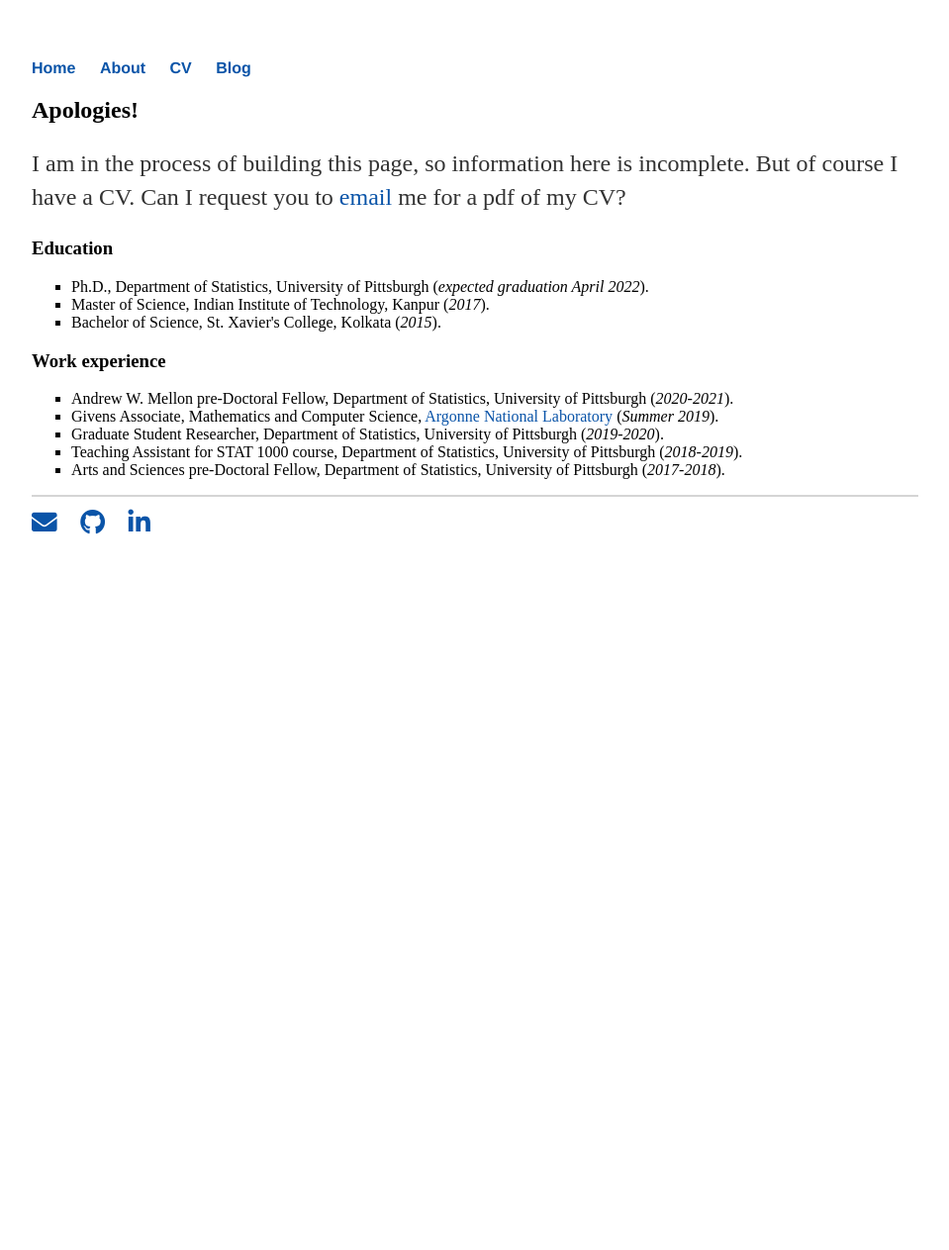
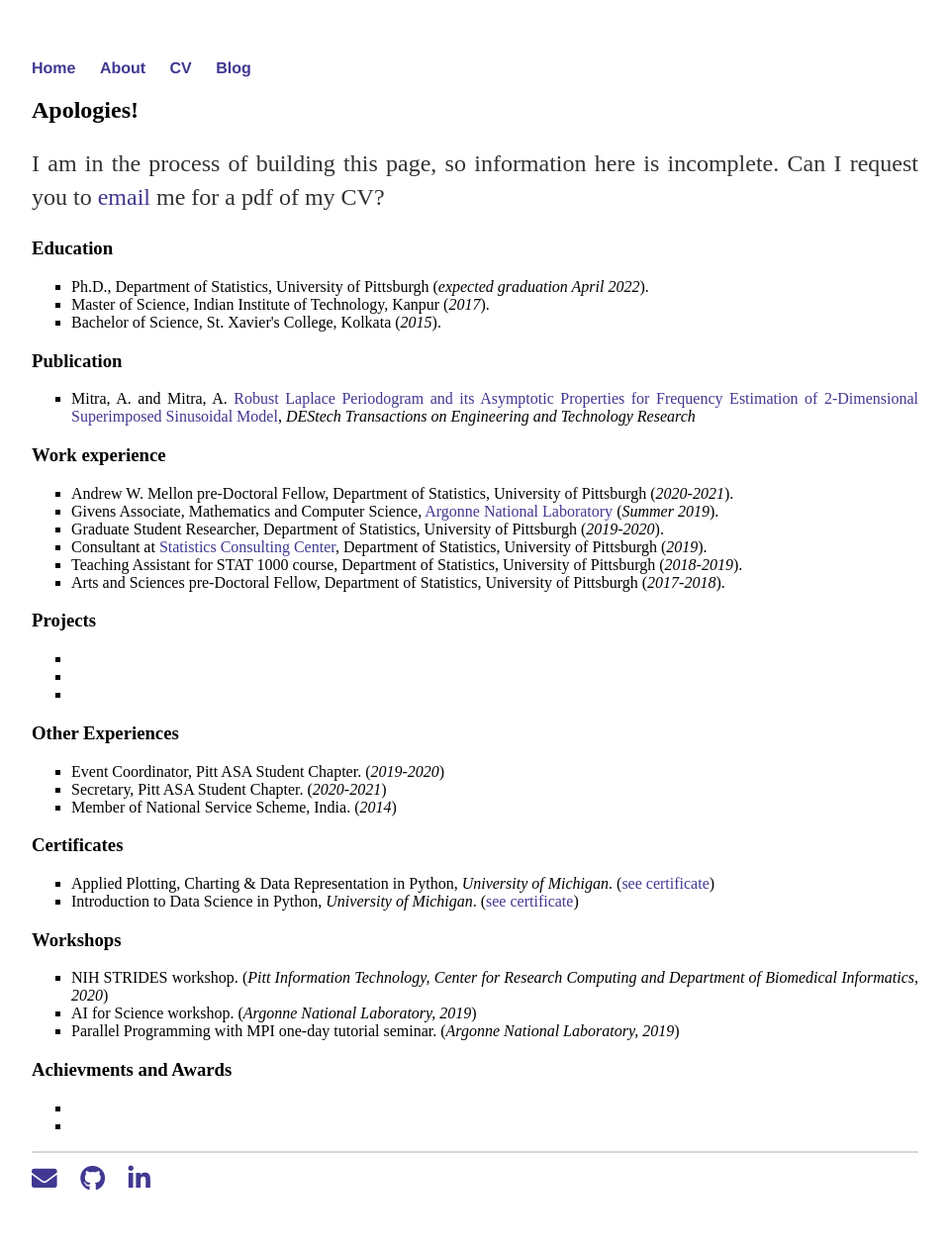
Before and after one commit to AnirbanMitra303/awnirbaan.github.io, a Jekyll site: the page built from cv/index.html, in a window 1280 px wide. Shown: the whole page at 99% size, without its empty margins (160-1119 px from the left). Built offline with Jekyll 4.4.1, drawn with Linux system fonts in a browser that asks for light colours; before the commit the page ends 900 px from its top, so only the background shows below that.

Commit message:
CV updates
major updates made in CV, file : cv/index.html

```diff
--- a/css/main.css
+++ b/css/main.css
@@ -14,12 +14,12 @@ nav ul li, footer ul li {
 }
 a {
     text-decoration: none;
-    color: #0a54a8;
+    color: #403891FF;
 }
 a:hover {
     text-decoration: underline;
     color: #1F968BFF;
-    transform: skew(-10deg);
+    transform: skew(-10deg); /*does not work yet*/
     /*background-color: #e7dbdb;*/
 }
 /* selected link check if working*/
--- a/cv/index.html
+++ b/cv/index.html
@@ -2,9 +2,9 @@
 layout: default
 title: My CV
 ---
-<div class="vitae">
+<div class="vitae" align = "justify">
 	<h2>Apologies!</h2>
-    <p>I am in the process of building this page, so information here is incomplete. But of course I have a CV. Can I request you to <a href="mailto:anm303@pitt.edu">email</a> me
+    <p>I am in the process of building this page, so information here is incomplete. Can I request you to <a href="mailto:anm303@pitt.edu" target="_blank">email</a> me
         for a pdf of my CV?</p>
     <h3>Education</h3>
     <ul>
@@ -12,12 +12,47 @@ title: My CV
         <li>Master of Science, Indian Institute of Technology, Kanpur (<em>2017</em>).</li>
         <li>Bachelor of Science, St. Xavier's College, Kolkata (<em>2015</em>).</li>
     </ul>
+    <h3>Publication</h3>
+    <ul>
+        <li> Mitra, A. and Mitra, A. <a href="http://www.dpi-proceedings.com/index.php/dtetr/article/view/13386" target="_blank">Robust Laplace Periodogram and its Asymptotic Properties for
+            Frequency Estimation of 2-Dimensional Superimposed Sinusoidal Model</a>, <em>DEStech Transactions on Engineering and Technology Research</em></li>
+    </ul>
     <h3>Work experience</h3>
     <ul>
         <li>Andrew W. Mellon pre-Doctoral Fellow, Department of Statistics, University of Pittsburgh (<em>2020-2021</em>).</li>
-        <li>Givens Associate, Mathematics and Computer Science, <a href = "https://www.anl.gov/">Argonne National Laboratory</a> (<em>Summer 2019</em>).</li>
+        <li>Givens Associate, Mathematics and Computer Science, <a href = "https://www.anl.gov/" target="_blank">Argonne National Laboratory</a> (<em>Summer 2019</em>).</li>
         <li>Graduate Student Researcher, Department of Statistics, University of Pittsburgh (<em>2019-2020</em>).</li>
+        <li>Consultant at <a href = "https://www.stat.pitt.edu/resources/statistics-consulting-center" target="_blank">Statistics Consulting Center</a>, Department of Statistics, University of Pittsburgh (<em>2019</em>).</li>
         <li>Teaching Assistant for STAT 1000 course, Department of Statistics, University of Pittsburgh (<em>2018-2019</em>).</li>
         <li>Arts and Sciences pre-Doctoral Fellow, Department of Statistics, University of Pittsburgh (<em>2017-2018</em>).</li>
     </ul>
+    <h3>Projects</h3>
+    <ul>
+        <li></li>
+        <li></li>
+        <li></li>
+    </ul>
+    <h3>Other Experiences</h3>
+    <ul>
+        <li>Event Coordinator, Pitt ASA Student Chapter. (<em>2019-2020</em>)</li>
+        <li>Secretary, Pitt ASA Student Chapter. (<em>2020-2021</em>)</li>
+        <li>Member of National Service Scheme, India. (<em>2014</em>)</li>
+    </ul>
+
+    <h3>Certificates</h3>
+    <ul>
+        <li>Applied Plotting, Charting & Data Representation in Python, <em>University of Michigan</em>. (<a href = "https://www.coursera.org/account/accomplishments/certificate/GPJ8BMQME2KY" target="_blank">see certificate</a>)</li>
+        <li>Introduction to Data Science in Python, <em>University of Michigan</em>. (<a href = "https://www.coursera.org/account/accomplishments/certificate/FAXYCF6PF9UR" target="_blank">see certificate</a>)</li>
+    </ul>
+    <h3>Workshops</h3>
+    <ul>
+        <li>NIH STRIDES workshop. (<em>Pitt Information Technology, Center for Research Computing and Department of Biomedical Informatics, 2020</em>)</li>
+        <li>AI for Science workshop. (<em>Argonne National Laboratory, 2019</em>)</li>
+        <li>Parallel Programming with MPI one-day tutorial seminar. (<em>Argonne National Laboratory, 2019</em>)</li>
+    </ul>
+    <h3>Achievments and Awards</h3>
+    <ul>
+        <li></li>
+        <li></li>
+    </ul>
 </div><!-- vitae -->
```
Also changed, not shown: Gemfile (added, +9 -0 lines), Gemfile.lock (added).
